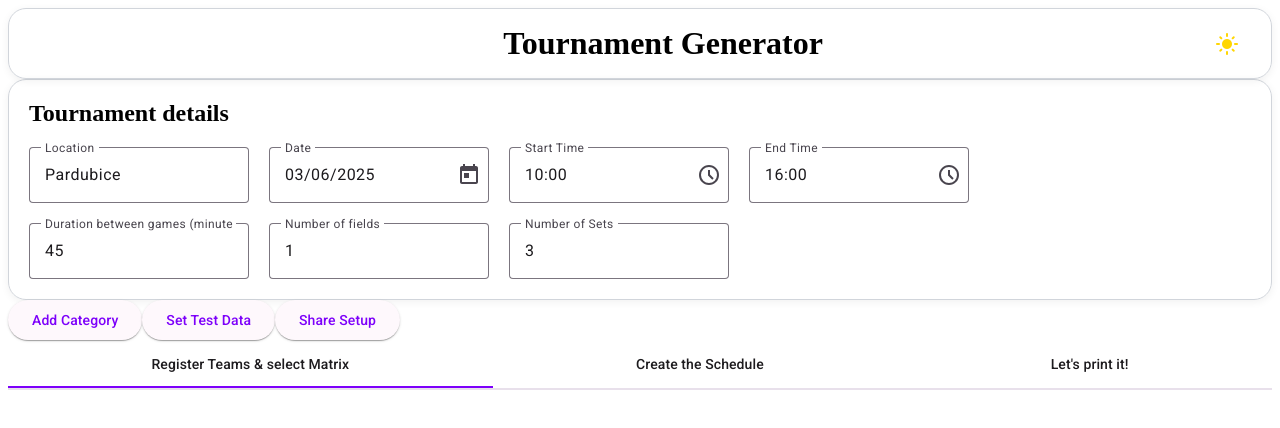
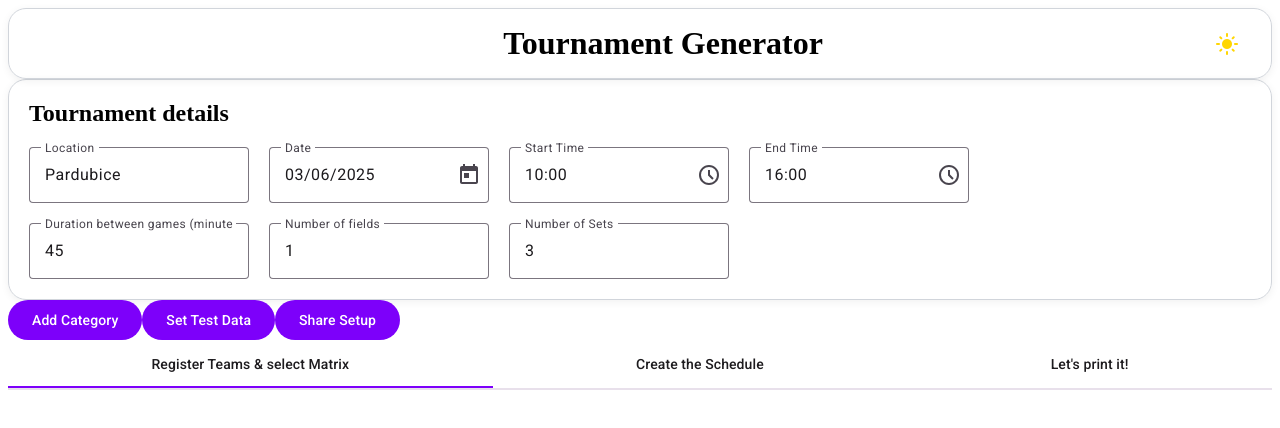
Before and after one commit to alexeil/kb-matrixes, an Angular app: page / in a window 1280 px wide. Shown: the top 428 px of the page. Built offline with nearby package versions, Linux system fonts and the light colour scheme.

Commit message:
Update button styles in app component; change from raised to flat buttons for consistency

```diff
--- a/src/app/app.component.html
+++ b/src/app/app.component.html
@@ -2,9 +2,9 @@
 
 <app-tournament-details></app-tournament-details>
 
-<button mat-raised-button color="primary" (click)="addCategory()">Add Category</button>
-<button mat-raised-button color="accent" (click)="setTestData()">Set Test Data</button>
-<button mat-raised-button color="primary" (click)="copyShareUrl()">Share Setup</button>
+<button mat-flat-button (click)="addCategory()">Add Category</button>
+<button mat-flat-button (click)="setTestData()">Set Test Data</button>
+<button mat-flat-button (click)="copyShareUrl()">Share Setup</button>
 
 
 <mat-tab-group [(selectedIndex)]="mainTabIndex">
```
